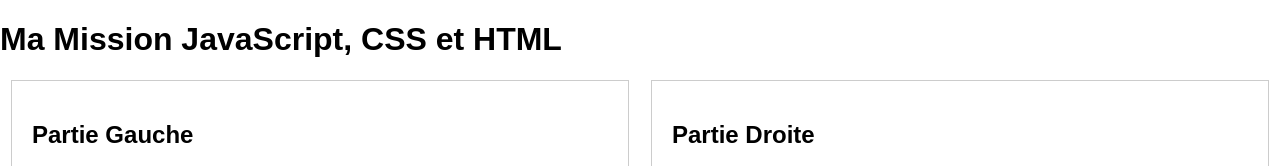
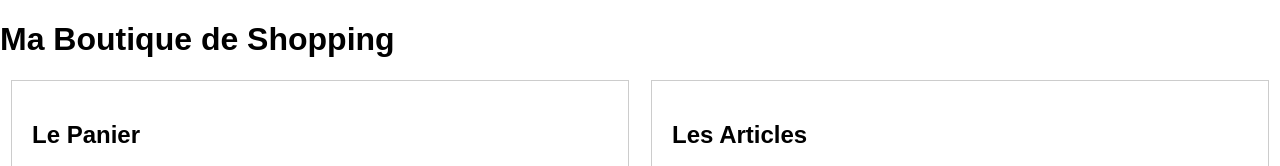
Before and after one commit to gosco9741/B1-JS-Shop, a plain HTML site: page index.html in a window 1280 px wide. Shown: the top 166 px of the page. Drawn offline with Linux system fonts and the light colour scheme.

Commit message:
index.html

```diff
--- a/index.html
+++ b/index.html
@@ -7,17 +7,17 @@
     <link rel="stylesheet" href="styles.css">
 </head>
 <body>
-    <h1>Ma Mission JavaScript, CSS et HTML</h1>
+    <h1>Ma Boutique de Shopping </h1>
 
     <div class="container">
         <div class="partie-gauche">
-            <h2>Partie Gauche</h2>
+            <h2>Le Panier</h2>
             <ul id="elements-cliques">
                 <!-- Ici viendront s'afficher les éléments cliqués par l'utilisateur -->
             </ul>
         </div>
         <div class="partie-droite">
-            <h2>Partie Droite</h2>
+            <h2>Les Articles</h2>
             <div class="images">
                 <div class="image-item">
                     <img src="image1.jpg" alt="Image 1">
```
